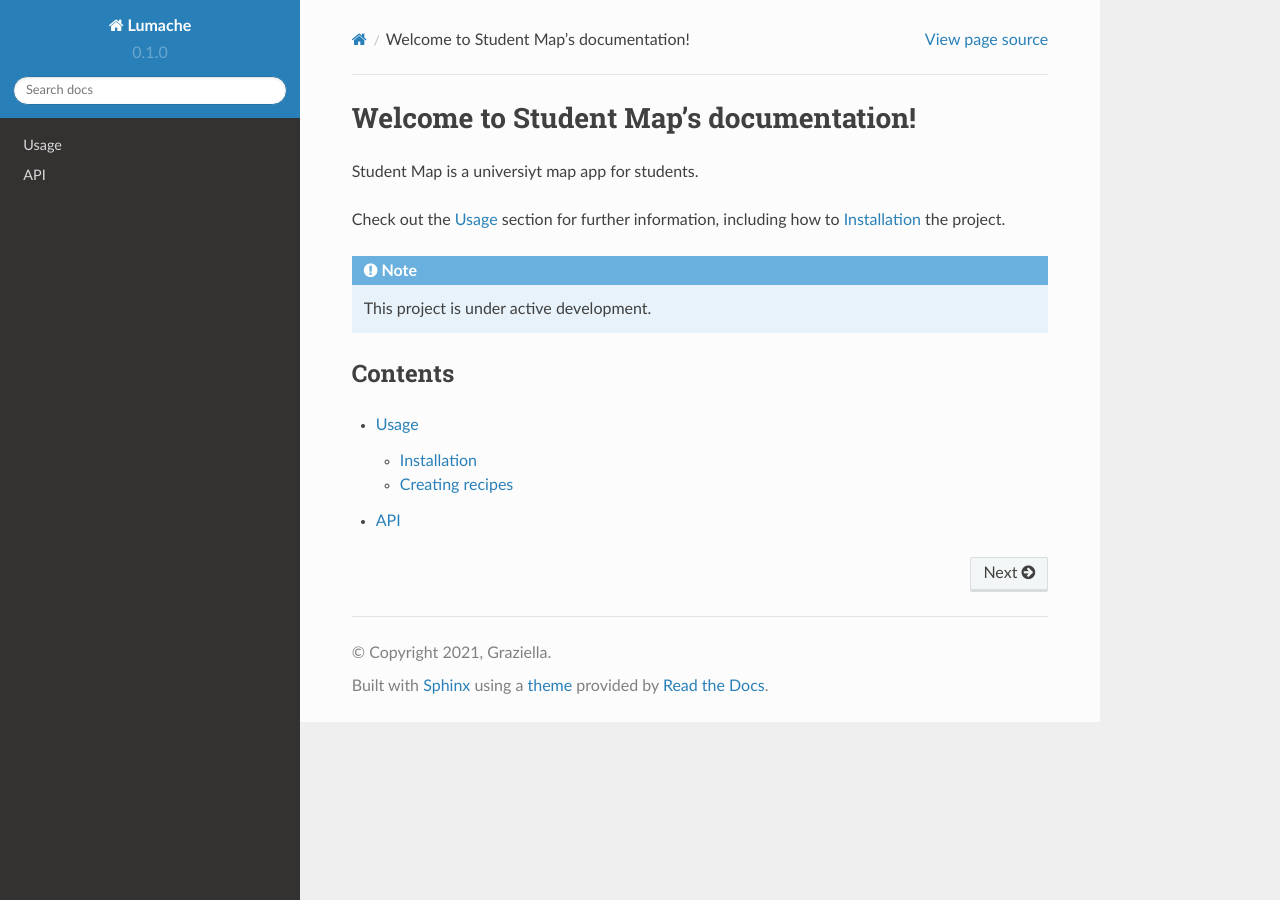
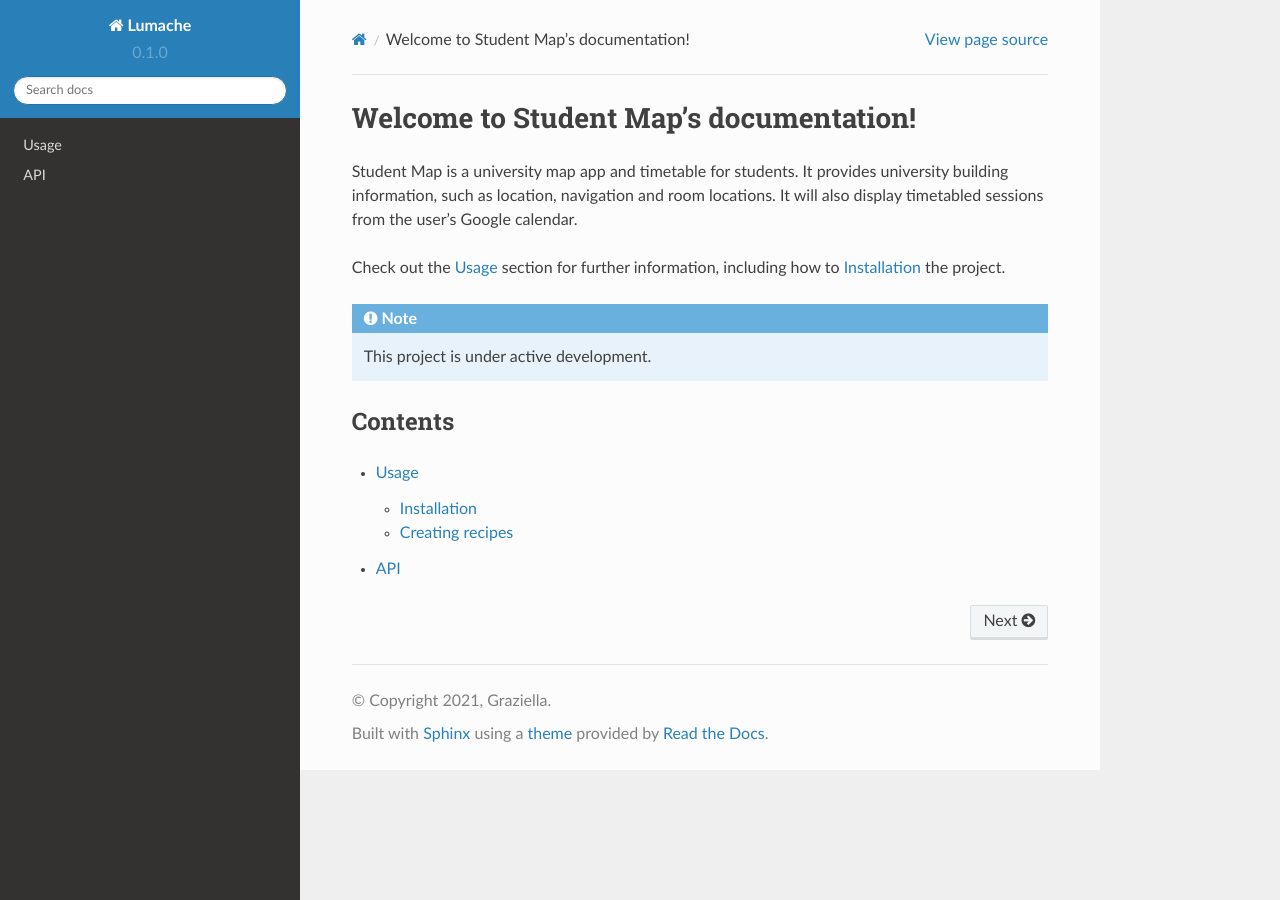
Before and after one commit to softengsquad/readthedocs, a Sphinx documentation site: the page built from docs/source/index.rst, in a window 1280 px wide. Built offline with Sphinx 7.4.7 and the Read the Docs theme 2.0.0, drawn with Linux system fonts in a browser that asks for light colours.

Commit message:
Add scope to inde

```diff
--- a/docs/source/index.rst
+++ b/docs/source/index.rst
@@ -1,7 +1,10 @@
 Welcome to Student Map's documentation!
 ===================================
 
-Student Map is a universiyt map app for students.
+Student Map is a university map app and timetable for students. It provides
+university building information, such as location, navigation and room
+locations. It will also display timetabled sessions from the user's Google
+calendar.
 
 Check out the :doc:`usage` section for further information, including
 how to :ref:`installation` the project.
```
